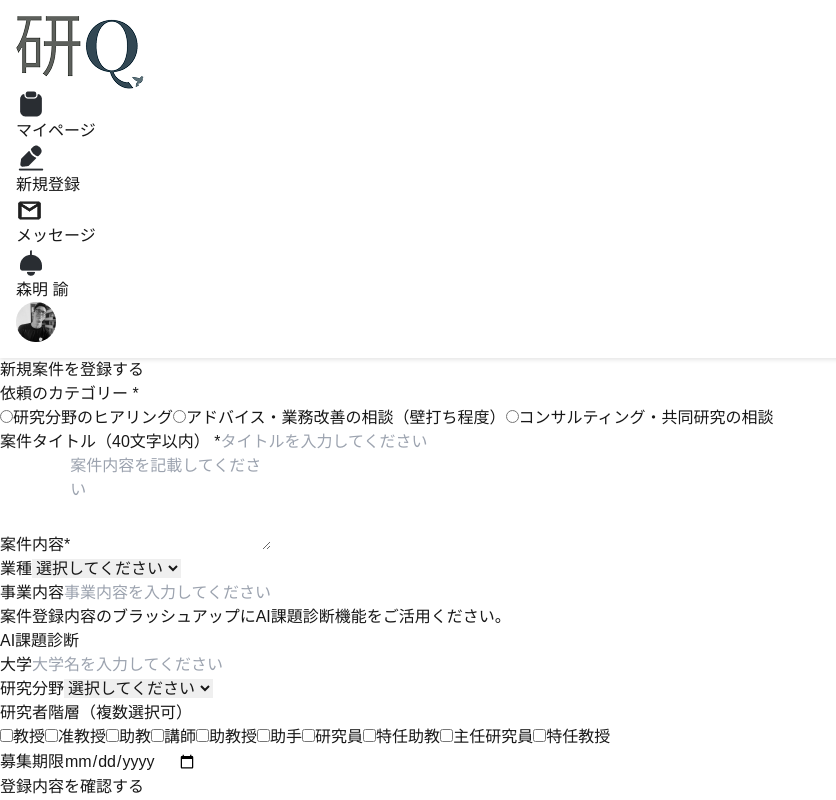
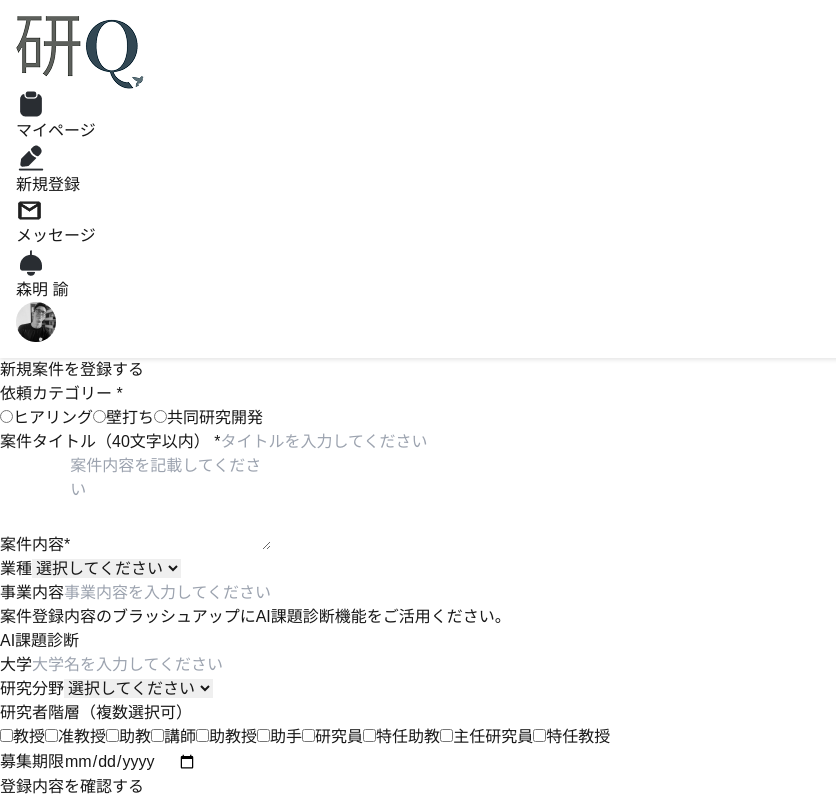
Before and after one commit to enakamizo/kenQ-app-frontend, a Next.js app: page /register in a window 1280 px wide. Shown: the whole page, without its empty margins (0-836 px from the left). Built offline with nearby package versions, Linux system fonts and the light colour scheme.

Commit message:
CSV出力に科研urlを追加

```diff
--- a/src/components/RequestForm.tsx
+++ b/src/components/RequestForm.tsx
@@ -124,9 +124,9 @@ export default function RequestForm({ onSubmit }: RequestFormProps) {
     <form onSubmit={handleSubmit} className="space-y-6 bg-gray-50 p-6 rounded-lg shadow-md">
       {/* 依頼のカテゴリー */}
       <div>
-        <label className="block text-sm font-medium mb-1">依頼のカテゴリー <span className="text-red-500">*</span></label>
+        <label className="block text-sm font-medium mb-1">依頼カテゴリー <span className="text-red-500">*</span></label>
         <div className="space-y-2">
-          {["研究分野のヒアリング", "アドバイス・業務改善の相談（壁打ち程度）", "コンサルティング・共同研究の相談"].map((option) => (
+          {["ヒアリング", "壁打ち", "共同研究開発"].map((option) => (
             <label key={option} className="flex items-center space-x-2">
               <input
                 type="radio"
```
Also changed, not shown: src/components/MatchedResearchers.tsx (+6 -6 lines).
